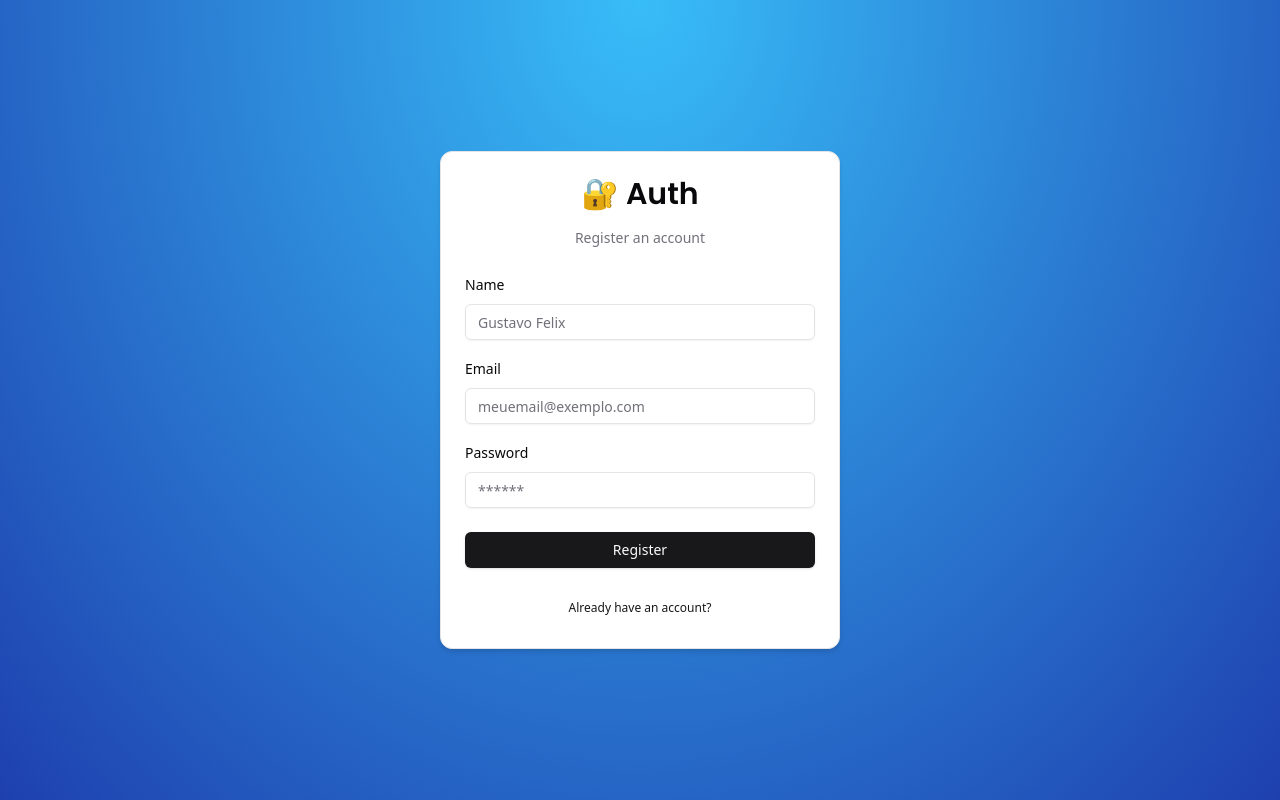
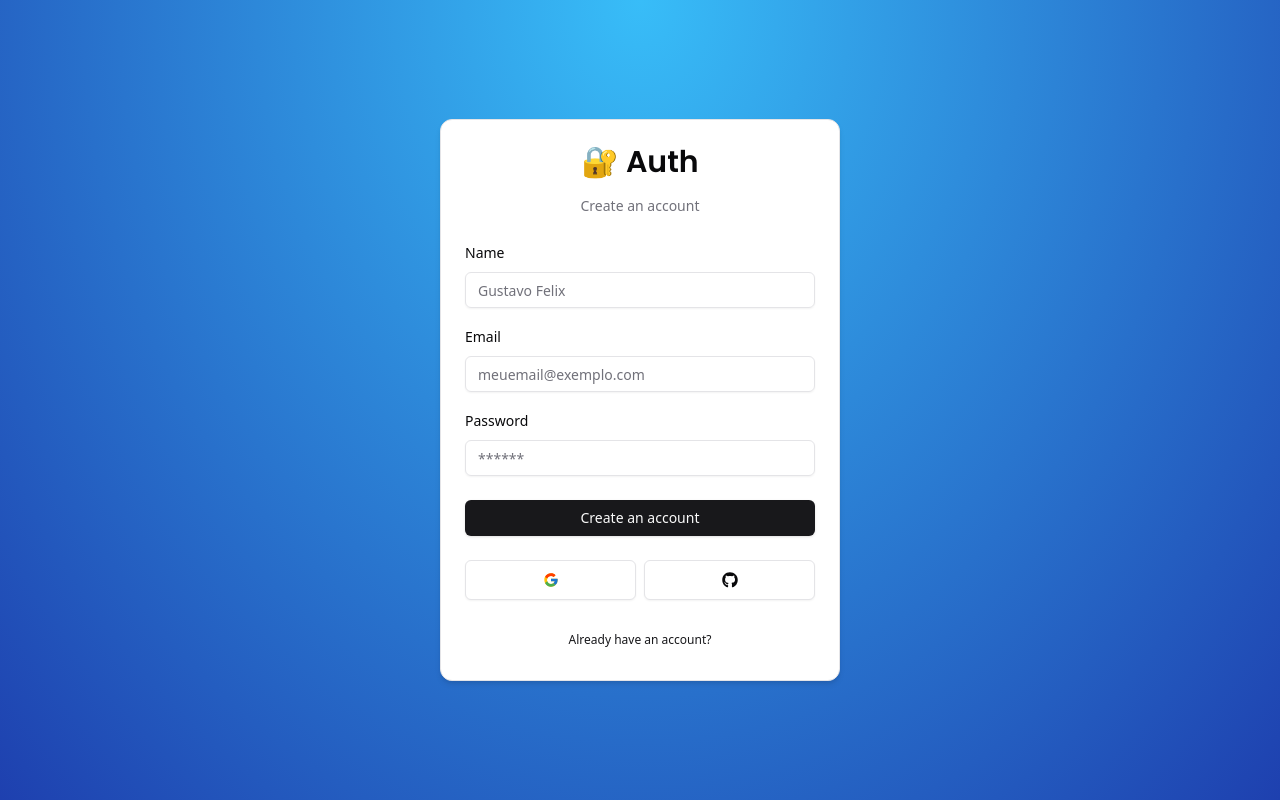
Before and after one commit to gustavohfelixs/next-auth-tutorial, a Next.js app: page /auth/register in a window 1280 px wide. Built offline with nearby package versions, Linux system fonts and the light colour scheme.

Commit message:
refactor: ajustando nome do card para `Create an account`

```diff
--- a/components/auth/register-form.tsx
+++ b/components/auth/register-form.tsx
@@ -41,9 +41,10 @@ export const RegisterForm = () => {
 
   return (
     <CardWrapper
-      headerLabel="Register an account"
+      headerLabel="Create an account"
       backButtonLabel="Already have an account?"
       backButtonHref="/auth/login"
+      showSocial
     >
       <Form {...form}>
         <form onSubmit={form.handleSubmit(onSubmit)} className="space-y-6">
@@ -106,7 +107,7 @@ export const RegisterForm = () => {
           <FormError message="" />
           <FormSuccess message="" />
           <Button type="submit" className="w-full" variant={"default"}>
-            Register
+            Create an account
           </Button>
         </form>
       </Form>
```
